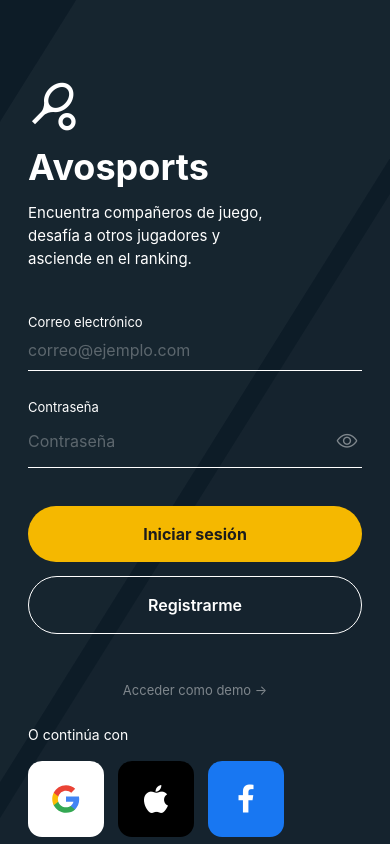
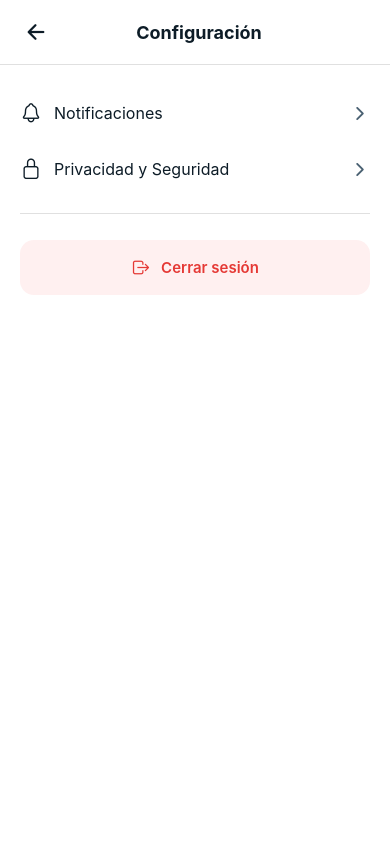
Before and after one commit to cabonifaz/frontapp_mobile, a React Native app: screen /Settings in a window 390 px wide. Built offline with nearby package versions, Linux system fonts and the light colour scheme.

Commit message:
Publicacion 2

```diff
--- a/src/features/auth/register/RegisterScreen.js
+++ b/src/features/auth/register/RegisterScreen.js
@@ -122,9 +122,9 @@ function CheckboxRow({ label, checked, onToggle }) {
 }
 
 // --- Step 1: Información básica ---
-
 function Step1({ data, setData, onNext, loading }) {
-  const edades = Array.from({ length: 82 }, (_, i) => String(i + 13));
+  // CORRECCIÓN 1: Rango de edad dinámico de 13 a 80 años (68 elementos)
+  const edades = Array.from({ length: 68 }, (_, i) => String(i + 13));
   const canContinue = data.terminos && data.nombre && data.apellido && data.correo && data.contrasena && data.genero && data.edad;
 
   return (
@@ -464,7 +464,7 @@ export function RegisterScreen({ navigation }) {
     es_profesor: false, logros: '',
   });
 
-  async function handleNextStep1() {
+async function handleNextStep1() {
     if (!data.nombre || !data.apellido || !data.correo || !data.contrasena) {
       Alert.alert('Campos requeridos', 'Completa todos los campos obligatorios.');
       return;
@@ -473,16 +473,24 @@ export function RegisterScreen({ navigation }) {
       Alert.alert('Términos y condiciones', 'Debes aceptar los términos y condiciones para continuar.');
       return;
     }
+
+    // CORRECCIÓN 2: Limpiamos espacios y pasamos a minúsculas para evitar duplicados "invisibles"
+    const correoLimpio = data.correo.trim().toLowerCase();
+
     try {
       setLoading(true);
-      const disponible = await authService.verificarCorreo(data.correo);
+      const disponible = await authService.verificarCorreo(correoLimpio);
       if (!disponible) {
         Alert.alert('Correo en uso', 'Este correo ya está registrado. Intenta con otro o inicia sesión.');
         return;
       }
+
+      // Actualizamos el estado con el correo limpio antes de avanzar
+      setData({ ...data, correo: correoLimpio });
       setStep(2);
-    } catch {
-      setStep(2);
+    } catch (e) {
+      // CORRECCIÓN 3: Quitamos el setStep(2) de aquí. Si hay error de red, NO DEBE AVANZAR.
+      Alert.alert('Error de conexión', 'No pudimos verificar el correo. Revisa tu internet e intenta de nuevo.');
     } finally {
       setLoading(false);
     }
--- a/src/features/profile/ProfileScreen.js
+++ b/src/features/profile/ProfileScreen.js
@@ -8,7 +8,6 @@ import { Ionicons, MaterialCommunityIcons } from '@expo/vector-icons';
 import { colors } from '../../constants';
 import { usuarioService } from '../../services/usuarioService';
 import { resultadoService } from '../../services/resultadoService';
-import { authService } from '../../services/authService';
 
 const SCREEN_W   = Dimensions.get('window').width;
 const COVER_H    = 220;
@@ -160,11 +159,6 @@ export function ProfileScreen({ navigation }) {
   const [loading, setLoading]       = useState(true);
   const [loadingRes, setLoadingRes] = useState(false);
 
-  async function handleLogout() {
-    await authService.logout();
-    navigation.getParent()?.reset({ index: 0, routes: [{ name: 'Login' }] });
-  }
-
   useEffect(() => {
     setLoading(true);
     usuarioService.perfil()
@@ -214,13 +208,21 @@ export function ProfileScreen({ navigation }) {
       <ScrollView showsVerticalScrollIndicator={false} bounces={false}>
 
         <ImageBackground source={{ uri: p.coverUri ?? COVER_DEFAULT }} style={styles.cover}>
-          <SafeAreaView>
+          <SafeAreaView style={styles.headerSafeArea}>
             <TouchableOpacity
-              style={styles.backBtn}
+              style={styles.circleBtn}
               onPress={() => navigation.goBack()}
               hitSlop={{ top: 10, bottom: 10, left: 10, right: 10 }}
             >
               <Ionicons name="arrow-back" size={22} color="#FFFFFF" />
+            </TouchableOpacity>
+
+            <TouchableOpacity
+              style={styles.circleBtn}
+              onPress={() => navigation.navigate('Settings')}
+              hitSlop={{ top: 10, bottom: 10, left: 10, right: 10 }}
+            >
+              <Ionicons name="settings-outline" size={22} color="#FFFFFF" />
             </TouchableOpacity>
           </SafeAreaView>
         </ImageBackground>
@@ -261,11 +263,6 @@ export function ProfileScreen({ navigation }) {
           {activeTab === 'Detalles'     && <DetallesTab     p={p} />}
           {activeTab === 'Resultados'   && <ResultadosTab   resultados={resultados} loading={loadingRes} />}
 
-          <TouchableOpacity style={styles.logoutBtn} onPress={handleLogout} activeOpacity={0.8}>
-            <Ionicons name="log-out-outline" size={20} color="#E53935" />
-            <Text style={styles.logoutText}>Cerrar sesión</Text>
-          </TouchableOpacity>
-
           <View style={{ height: 40 }} />
         </View>
       </ScrollView>
@@ -277,8 +274,13 @@ const styles = StyleSheet.create({
   root: { flex: 1, backgroundColor: colors.background },
 
   cover: { width: SCREEN_W, height: COVER_H },
-  backBtn: {
-    marginTop: 8, marginLeft: 20,
+  headerSafeArea: {
+    flexDirection: 'row',
+    justifyContent: 'space-between',
+    paddingHorizontal: 20,
+    marginTop: 8,
+  },
+  circleBtn: {
     width: 38, height: 38, borderRadius: 19,
     backgroundColor: 'rgba(0,0,0,0.35)',
     alignItems: 'center', justifyContent: 'center',
@@ -388,12 +390,4 @@ const styles = StyleSheet.create({
 
   emptyState: { alignItems: 'center', marginTop: 48, gap: 12 },
   emptyText:  { fontSize: 15, color: colors.textSecondary },
-
-  logoutBtn: {
-    flexDirection: 'row', alignItems: 'center', justifyContent: 'center',
-    gap: 10, marginTop: 32, width: '100%',
-    backgroundColor: '#FFF0F0',
-    borderRadius: 14, paddingVertical: 16,
-  },
-  logoutText: { fontSize: 15, fontWeight: '600', color: '#E53935' },
 });
--- /dev/null
+++ b/src/features/profile/SettingsScreen.js
@@ -0,0 +1,110 @@
+import React from 'react';
+import { View, Text, StyleSheet, TouchableOpacity, SafeAreaView, Alert } from 'react-native';
+import { Ionicons } from '@expo/vector-icons';
+import { colors } from '../../constants';
+import { authService } from '../../services/authService';
+
+export function SettingsScreen({ navigation }) {
+
+  async function handleLogout() {
+    Alert.alert(
+      "Cerrar sesión",
+      "¿Estás seguro que deseas salir de tu cuenta?",
+      [
+        { text: "Cancelar", style: "cancel" },
+        {
+          text: "Salir",
+          style: "destructive",
+          onPress: async () => {
+            try {
+              await authService.logout();
+            } catch (error) {
+              console.log('Error al cerrar sesión:', error);
+            }
+            // Al estar en el Stack principal, se usa directamente navigation.reset
+            navigation.reset({
+              index: 0,
+              routes: [{ name: 'Login' }],
+            });
+          }
+        }
+      ]
+    );
+  }
+
+  return (
+    <SafeAreaView style={styles.root}>
+      {/* HEADER */}
+      <View style={styles.header}>
+        <TouchableOpacity onPress={() => navigation.goBack()} style={styles.backBtn}>
+          <Ionicons name="arrow-back" size={24} color={colors.textPrimary} />
+        </TouchableOpacity>
+        <Text style={styles.title}>Configuración</Text>
+        <View style={{ width: 24 }} />
+      </View>
+
+      {/* CONTENIDO */}
+      <View style={styles.content}>
+        <TouchableOpacity style={styles.optionRow} onPress={() => {}}>
+          <View style={styles.optionLeft}>
+            <Ionicons name="notifications-outline" size={22} color={colors.textPrimary} />
+            <Text style={styles.optionText}>Notificaciones</Text>
+          </View>
+          <Ionicons name="chevron-forward" size={20} color={colors.textSecondary} />
+        </TouchableOpacity>
+
+        <TouchableOpacity style={styles.optionRow} onPress={() => {}}>
+          <View style={styles.optionLeft}>
+            <Ionicons name="lock-closed-outline" size={22} color={colors.textPrimary} />
+            <Text style={styles.optionText}>Privacidad y Seguridad</Text>
+          </View>
+          <Ionicons name="chevron-forward" size={20} color={colors.textSecondary} />
+        </TouchableOpacity>
+
+        <View style={styles.divider} />
+
+        {/* BOTÓN CERRAR SESIÓN */}
+        <TouchableOpacity style={styles.logoutBtn} onPress={handleLogout} activeOpacity={0.8}>
+          <Ionicons name="log-out-outline" size={20} color="#E53935" />
+          <Text style={styles.logoutText}>Cerrar sesión</Text>
+        </TouchableOpacity>
+      </View>
+    </SafeAreaView>
+  );
+}
+
+const styles = StyleSheet.create({
+  root: { flex: 1, backgroundColor: colors.background },
+  header: {
+    flexDirection: 'row',
+    alignItems: 'center',
+    justifyContent: 'space-between',
+    paddingHorizontal: 20,
+    paddingVertical: 15,
+    borderBottomWidth: 1,
+    borderBottomColor: colors.border,
+  },
+  backBtn: { padding: 4 },
+  title: { fontSize: 18, fontWeight: 'bold', color: colors.textPrimary },
+  content: { padding: 20 },
+  optionRow: {
+    flexDirection: 'row',
+    alignItems: 'center',
+    justifyContent: 'space-between',
+    paddingVertical: 16,
+  },
+  optionLeft: { flexDirection: 'row', alignItems: 'center', gap: 12 },
+  optionText: { fontSize: 16, color: colors.textPrimary },
+  divider: {
+    height: 1,
+    backgroundColor: colors.border,
+    marginVertical: 16,
+  },
+  logoutBtn: {
+    flexDirection: 'row', alignItems: 'center', justifyContent: 'center',
+    gap: 10, marginTop: 10, width: '100%',
+    backgroundColor: '#FFF0F0',
+    borderRadius: 14, paddingVertical: 16,
+  },
+  logoutText: { fontSize: 15, fontWeight: '600', color: '#E53935' },
+});
--- a/src/navigation/AppNavigator.js
+++ b/src/navigation/AppNavigator.js
@@ -27,6 +27,7 @@ import { DetalleClaseScreen } from '../features/classes/DetalleClaseScreen';
 import { ProfileScreen } from '../features/profile/ProfileScreen';
 import { EditProfileScreen } from '../features/profile/EditProfileScreen';
 import { PlayerProfileScreen } from '../features/profile/PlayerProfileScreen';
+import { SettingsScreen } from '../features/profile/SettingsScreen';
 
 const Stack = createNativeStackNavigator();
 const Tab = createBottomTabNavigator();
@@ -102,6 +103,7 @@ export function AppNavigator() {
         <Stack.Screen name="ProfesoresDisponibles" component={ProfesoresDisponiblesScreen} />
         <Stack.Screen name="DetalleClase" component={DetalleClaseScreen} />
         <Stack.Screen name="EditProfile" component={EditProfileScreen} />
+        <Stack.Screen name="Settings" component={SettingsScreen} />
         <Stack.Screen name="PlayerProfile" component={PlayerProfileScreen} />
       </Stack.Navigator>
     </NavigationContainer>
```
Also changed, not shown: 1 other file (tests, documents, lock files or other folders).
